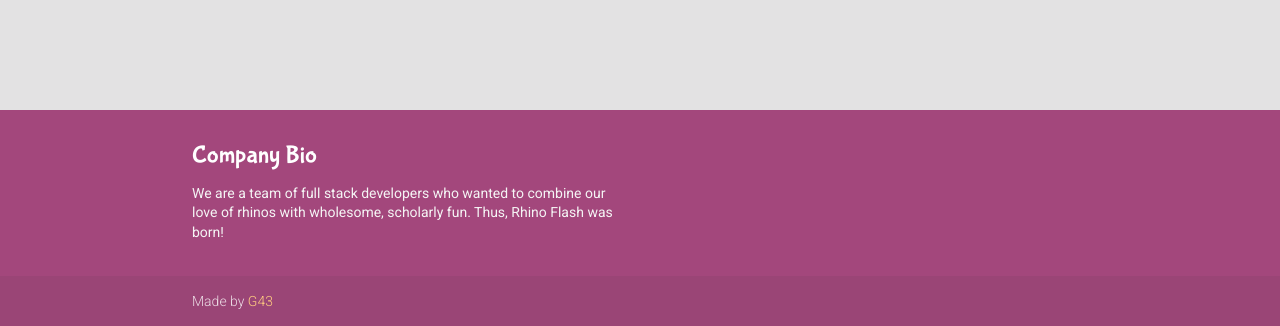
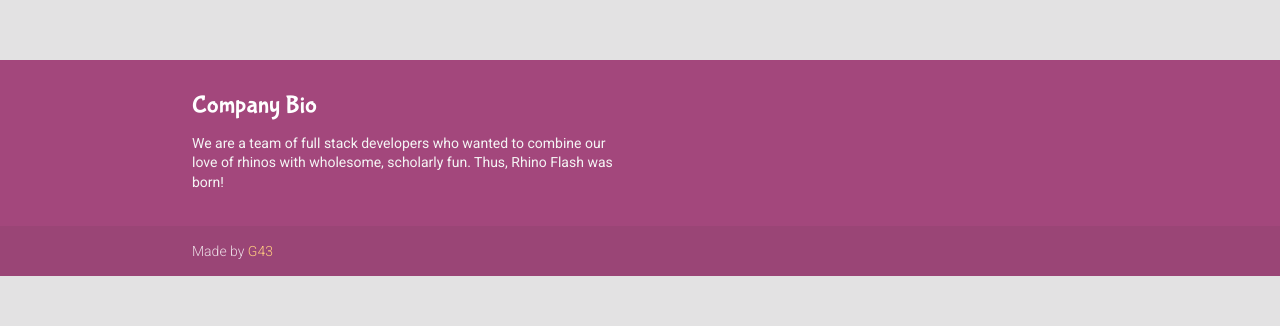
Before and after one commit to jordanwhitestephenson/rhinoflash, a website: page public/trivia.html in a window 1280 px wide. Shown: the part 1464-1790 px from the top of the page. After the commit the page ends 1740 px from the top, so only its background shows below. Drawn offline with nearby package versions, Linux system fonts and the light colour scheme; no server answers.

Commit message:
footer is far fucking down

```diff
--- a/public/css/trivia.css
+++ b/public/css/trivia.css
@@ -122,9 +122,6 @@
 	font-weight:bold;
 	padding: 30px 25px 33px 25px;
 }
-.spacing {
-  height: 350px;
-}
 
 .navbar-nav li a:hover{
 	background-color:#d9d9d9;
@@ -224,6 +221,9 @@
 	-moz-transform: rotateY(180deg);
 	-o-transform: rotateY(180deg);
 	transform: rotateY(180deg);
+}
+.myFooter {
+  margin-top: 300px;
 }
 
 .container .flip-container, .front, .back {
--- a/public/trivia.html
+++ b/public/trivia.html
@@ -80,7 +80,7 @@
         </div>
         <div class="spacing">
         </div>
-    <footer class="page-footer orange">
+    <footer class="page-footer orange myFooter">
         <div class="container">
             <div class="row">
                 <div class="col l6 s12">
```
